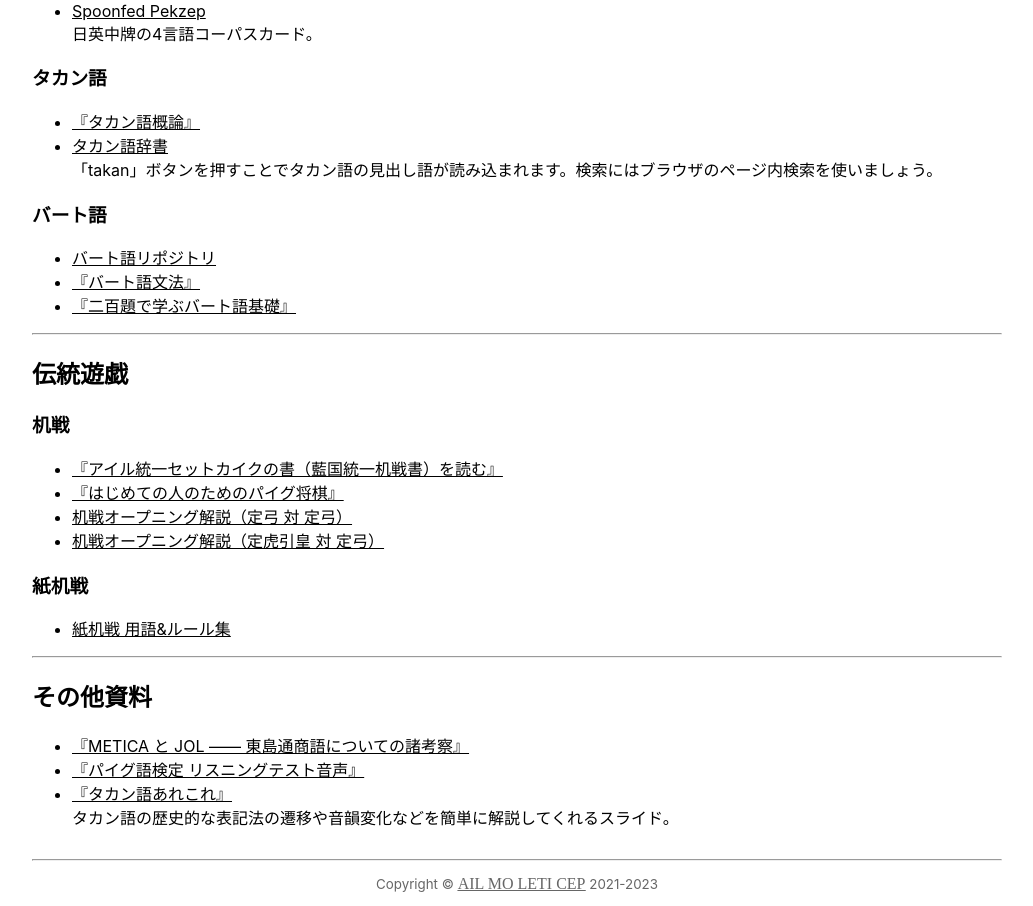
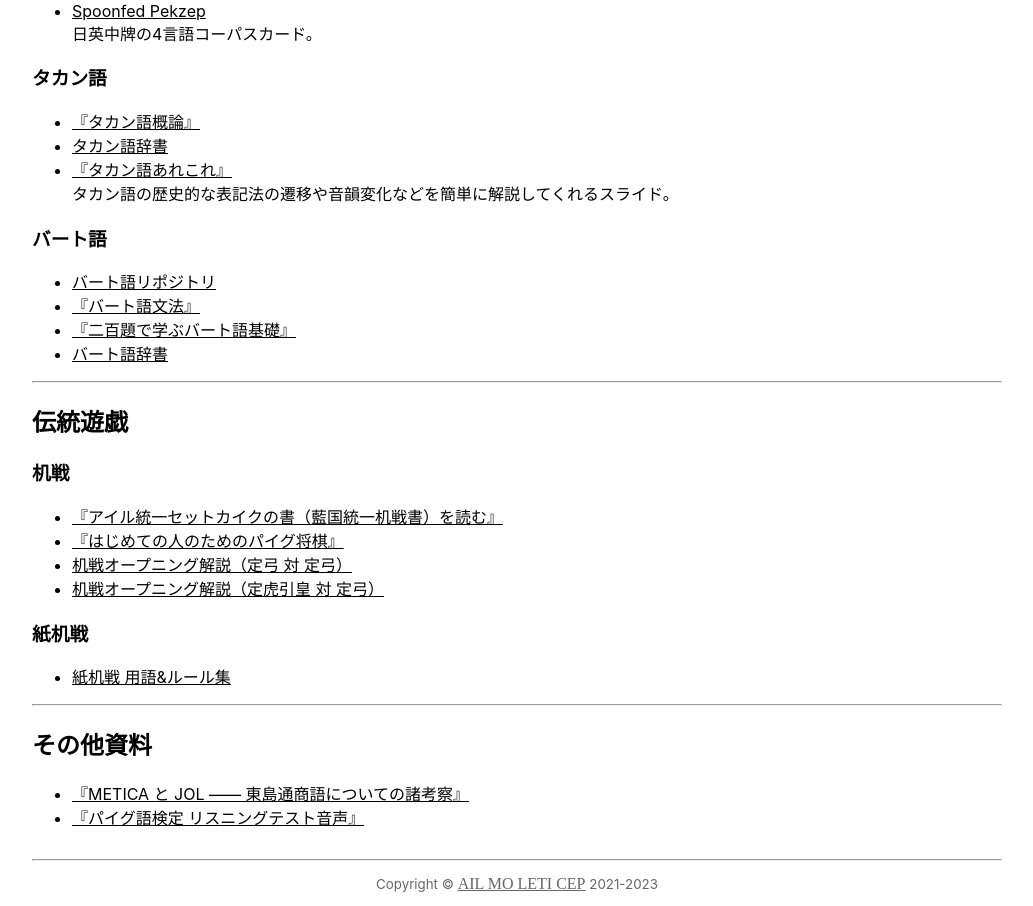
Before and after one commit to AIL-MO-LETI-CEP/ail-mo-leti-cep.github.io, a Next.js app: page /kante-kije in a window 1280 px wide. Shown: the part 760-1666 px from the top of the page, without its empty margins (123-1156 px from the left). Built offline with nearby package versions, Linux system fonts and the light colour scheme; a web font is replaced by a local one.

Commit message:
chore: update link

```diff
--- a/pages/kante-kije/index.tsx
+++ b/pages/kante-kije/index.tsx
@@ -3,7 +3,7 @@ import { PageTitle, PageDescription } from "src/components/common";
 import { ExternalLinkList } from "src/components/common/ExternalLinkList";
 import { PostOGP } from "src/components/common/PostOGP";
 import {
-  pmcfBooksLinkData,
+  pmcpBooksLinkData,
   praigeBookLinkData,
   takanBookLinkData,
   bhaatBookLinkData,
@@ -35,7 +35,7 @@ const Index = () => {
 
         <h2>言語教材</h2>
         <h3>東島通商語</h3>
-        <ExternalLinkList linkDataList={pmcfBooksLinkData} />
+        <ExternalLinkList linkDataList={pmcpBooksLinkData} />
         <h3>パイグ語</h3>
         <ExternalLinkList linkDataList={praigeBookLinkData} />
         <h3>タカン語</h3>
--- a/src/data/linkdata/kante-kije.ts
+++ b/src/data/linkdata/kante-kije.ts
@@ -1,4 +1,4 @@
-export const pmcfBooksLinkData = [
+export const pmcpBooksLinkData = [
   {
     title: "『東島通商語入門』",
     url: "https://docs.google.com/document/d/1G-xhtlGl-TGrFH6kHixg5-LRZ6gBGifSe3NHLcFk8Ss",
@@ -65,9 +65,14 @@ export const takanBookLinkData = [
   },
   {
     title: "タカン語辞書",
-    url: "http://jurliyuuri.com/json-reader",
+    url: "http://jurliyuuri.com/json-reader/?url=http://jurliyuuri.com/takan_cen/%E7%9A%87%E8%A8%80%E9%9B%86%E6%9B%B8.json",
+    description: [],
+  },
+  {
+    title: "『タカン語あれこれ』",
+    url: "https://docs.google.com/presentation/d/1RMkXWwkNmT4kshQnLbrd0TBJ5mTIZZuW_zkbbPaC8m4/edit",
     description: [
-      "「takan」ボタンを押すことでタカン語の見出し語が読み込まれます。検索にはブラウザのページ内検索を使いましょう。",
+      "タカン語の歴史的な表記法の遷移や音韻変化などを簡単に解説してくれるスライド。",
     ],
   },
 ];
@@ -86,6 +91,11 @@ export const bhaatBookLinkData = [
   {
     title: "『二百題で学ぶバート語基礎』",
     url: "https://docs.google.com/document/d/1jKy_4ZLQD-3OIVOl4dtY2gcvH0fYOr40jwfgaPQ53Xo",
+    description: [],
+  },
+  {
+    title: "バート語辞書",
+    url: "http://jurliyuuri.com/json-reader/?url=http://jurliyuuri.com/bhaataan/bhat.json",
     description: [],
   },
 ];
@@ -132,11 +142,4 @@ export const otherBookLinkData = [
     url: "https://www.youtube.com/watch?v=lETRnHmJgAQ",
     description: [],
   },
-  {
-    title: "『タカン語あれこれ』",
-    url: "https://docs.google.com/presentation/d/1RMkXWwkNmT4kshQnLbrd0TBJ5mTIZZuW_zkbbPaC8m4/edit",
-    description: [
-      "タカン語の歴史的な表記法の遷移や音韻変化などを簡単に解説してくれるスライド。",
-    ],
-  },
 ];
```
Also changed, not shown: 1 other file (tests, documents, lock files or other folders).
